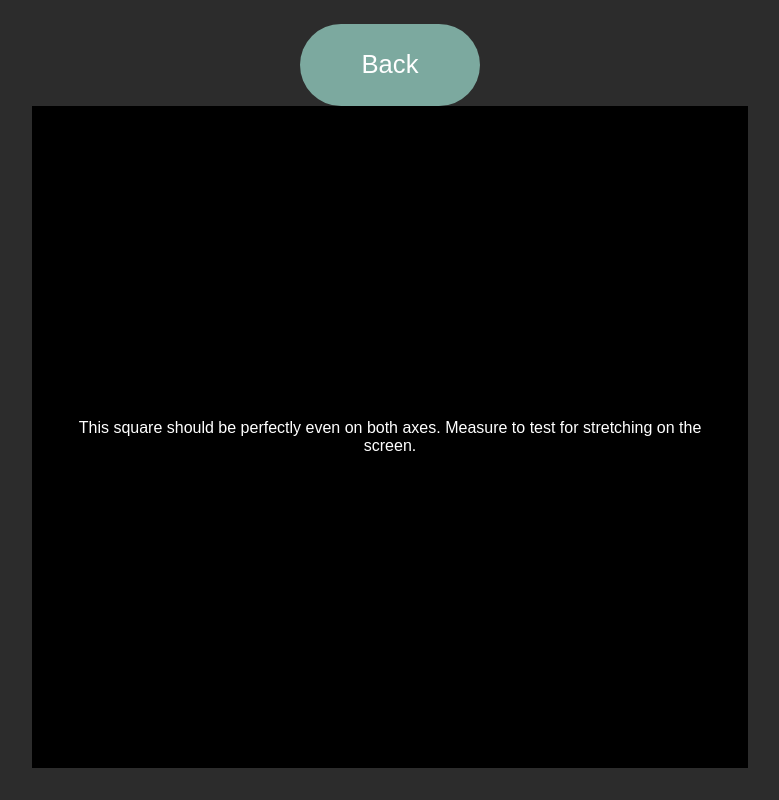
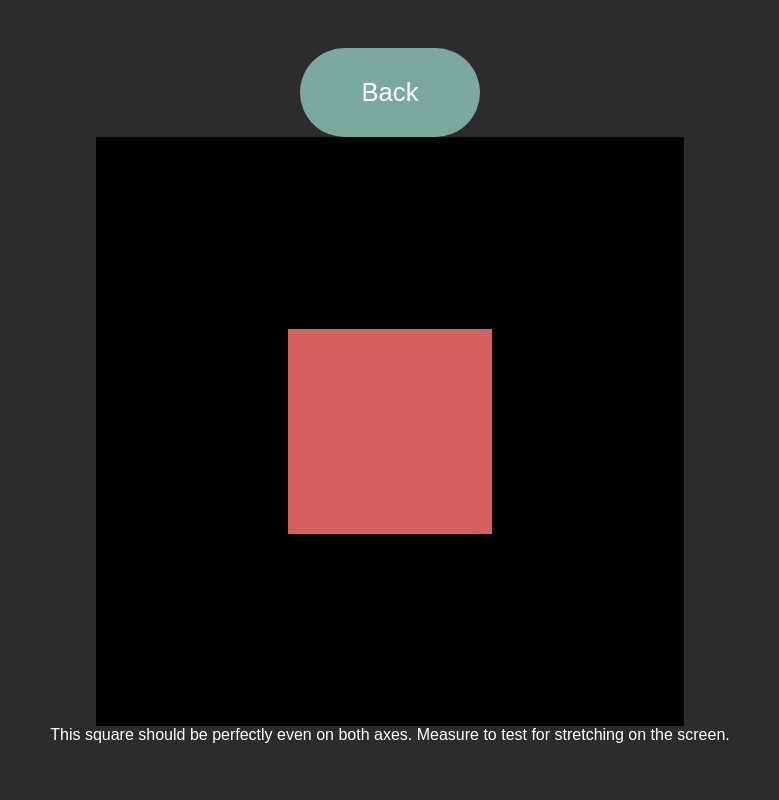
Before and after one commit to CapyGamesXD/Capii, a SvelteKit app: page /square in a window 1280 px wide. Shown: the whole page, without its empty margins (250-1029 px from the left). Built offline with nearby package versions, Linux system fonts and the light colour scheme; a web font is replaced by a local one.

Commit message:
Improved the square page.

```diff
--- a/src/routes/square/+page.svelte
+++ b/src/routes/square/+page.svelte
@@ -8,6 +8,7 @@
 <div class="centerdiv">
 	<a class="back" href="selector">Back</a>
 	<div class="square">
-		This square should be perfectly even on both axes. Measure to test for stretching on the screen.
+		<div class="smallSquare"></div>
 	</div>
+	This square should be perfectly even on both axes. Measure to test for stretching on the screen.
 </div>
--- a/src/styling.css
+++ b/src/styling.css
@@ -106,8 +106,8 @@ p {
 }
 
 .square {
-	width: 50vw;
-	height: 50vw;
+	width: 40vw;
+	height: 40vw;
 	background-color: black;
 	display: flex;
 	justify-content: center;
@@ -115,3 +115,14 @@ p {
 	padding: 3vw;
 	flex-direction: column;
 }
+
+.smallSquare {
+	width: 10vw;
+	height: 10vw;
+	background-color: rgb(213, 96, 96);
+	display: flex;
+	justify-content: center;
+	align-items: center;
+	padding: 3vw;
+	flex-direction: column;
+}
```
